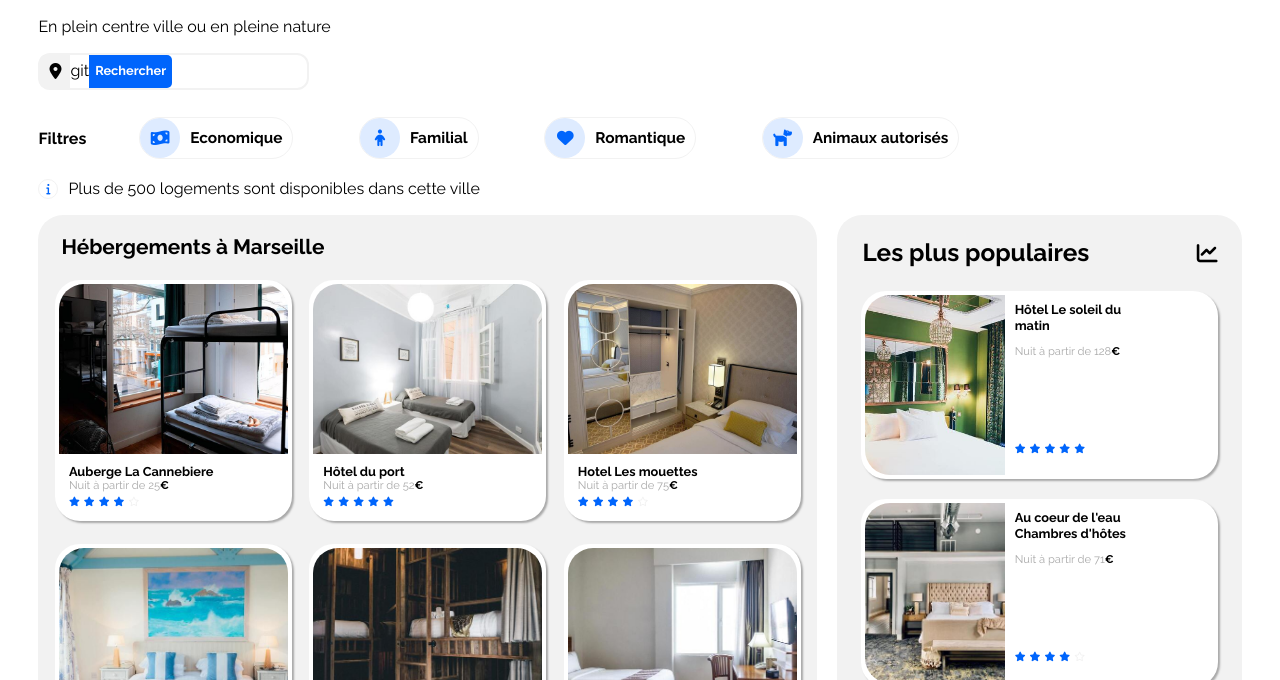
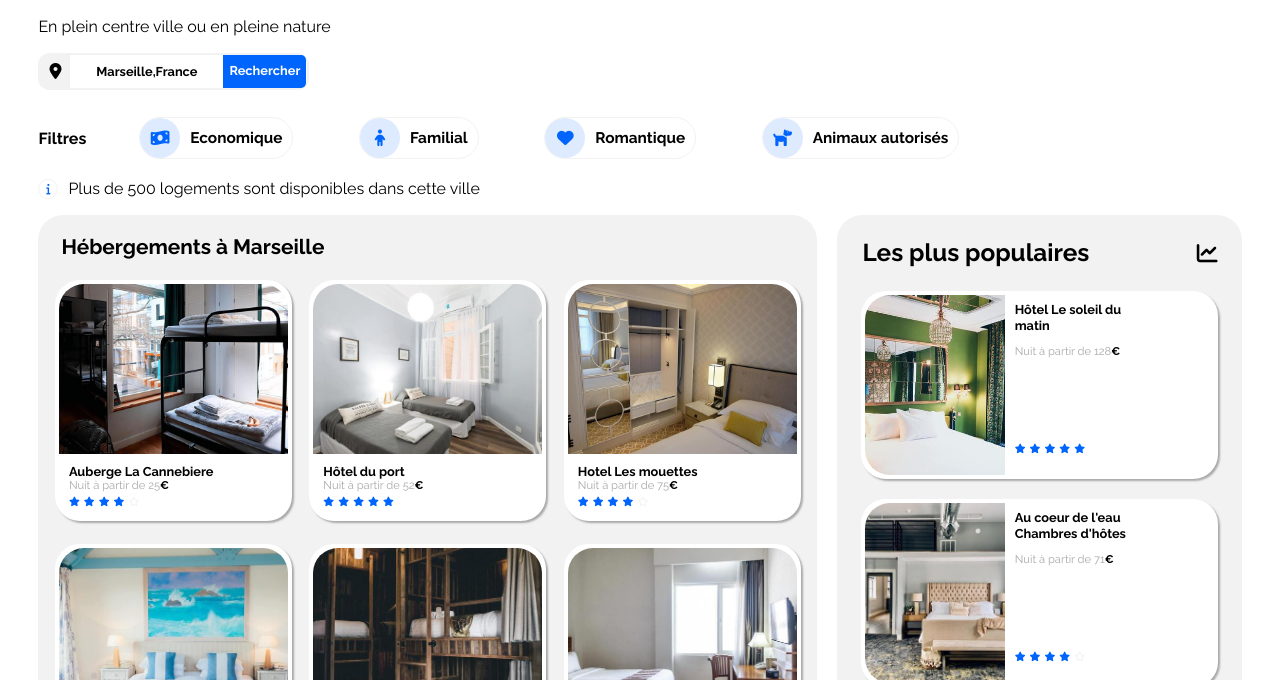
Before and after one commit to LaurentREVELUT/LaurentRevelut_P2_05012022, a plain HTML site: page index.html in a window 1280 px wide. Shown: the part 120-800 px from the top of the page. Drawn offline with Linux system fonts and the light colour scheme.

Commit message:
Version finale P2 suite erreur enregistrement

```diff
--- a/css/styles.css
+++ b/css/styles.css
@@ -657,7 +657,7 @@ footer .footer_one{
         border-top:none;
         width:100%;
         margin-left:0px;
-margin-bottom:-3px;
+        margin-bottom:-3px;
     }
 
     header nav ul li a:hover{
--- a/index.html
+++ b/index.html
@@ -34,7 +34,8 @@
 
                         <form method="post" action="#">
                                 <i class="fas fa-map-marker-alt"></i>
-                     git            <input type="submit" value="Rechercher" class="button" />
+                                <input type="text" value="Marseille,France" class="texte" />
+                                <input type="submit" value="Rechercher" class="button" />
                                 <a href="="><i class="fas fa-search"></i></a>
                         </form>
 
```
